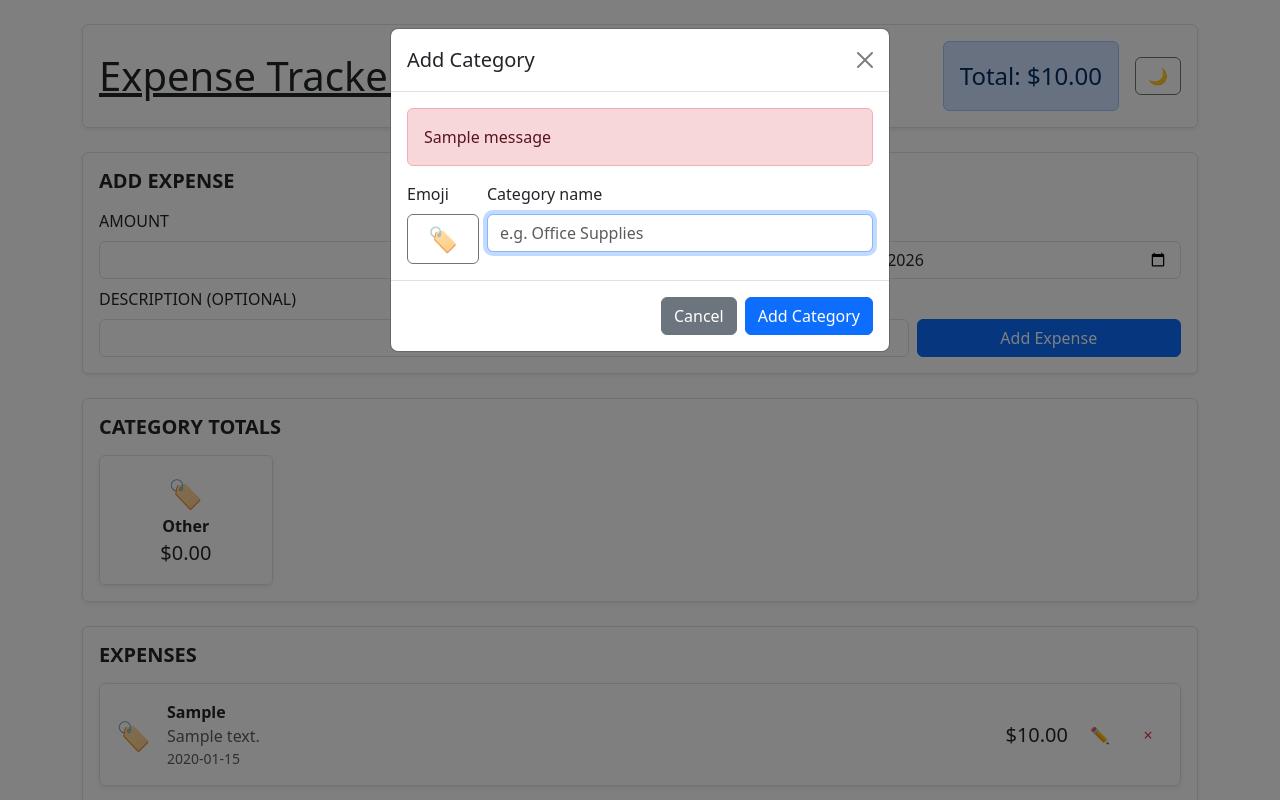
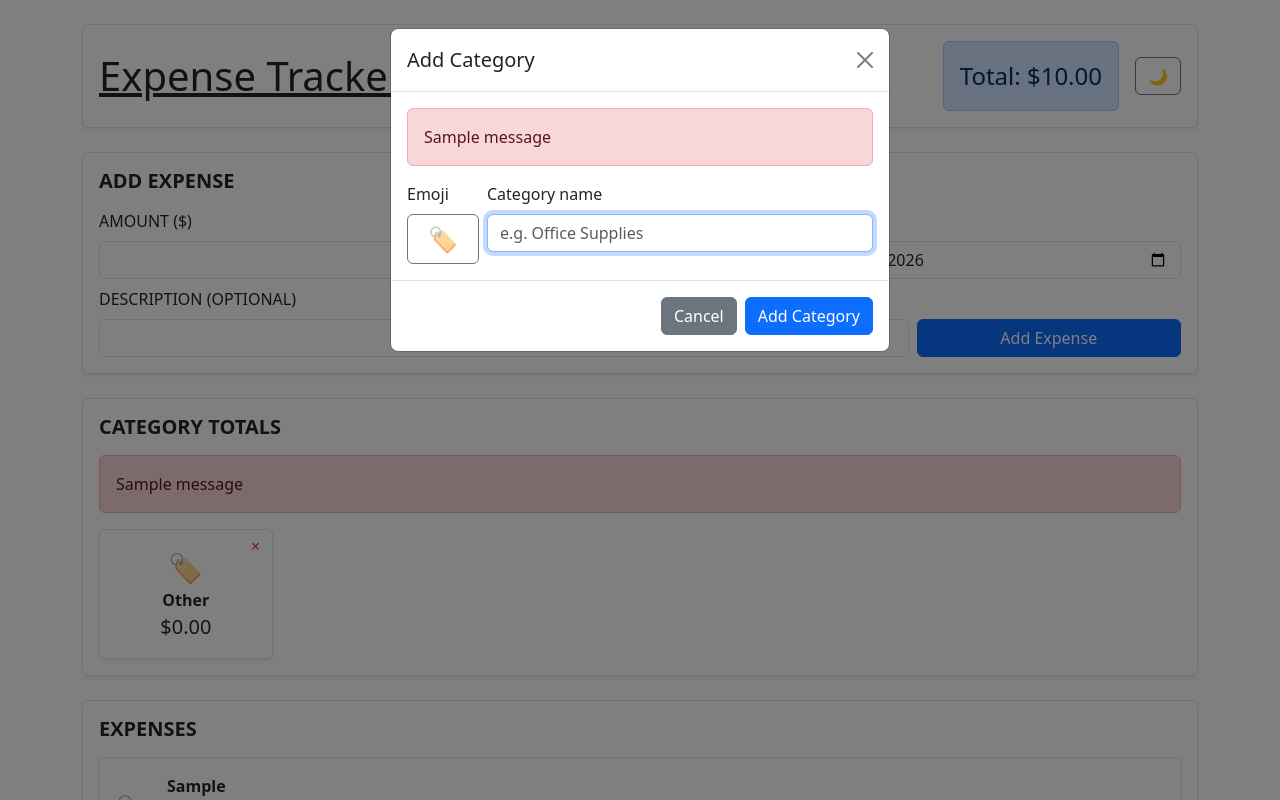
Before and after one commit to benweeks-dev/ExpenseTracker, a Flask app: page / in a window 1280 px wide. Run offline with Flask 3, Linux system fonts and the light colour scheme; tables that the repository leaves empty hold one stand-in row (values such as "Sample post"); one stand-in notice (Sample message) is shown; some libraries are stand-ins or nearby versions.

Commit message:
Added delete category

```diff
--- a/app.py
+++ b/app.py
@@ -46,7 +46,13 @@ def index():
     )
     category_totals = sorted(
         (
-            {"id": c.id, "name": c.name, "emoji": c.emoji, "total": category_sums.get(c.name, 0.0)}
+            {
+                "id": c.id,
+                "name": c.name,
+                "emoji": c.emoji,
+                "total": category_sums.get(c.name, 0.0),
+                "deletable": c.name not in category_sums,
+            }
             for c in categories
         ),
         key=lambda c: c["total"],
@@ -131,6 +137,20 @@ def update_category_emoji(category_id):
     return redirect(url_for("index"))
 
 
+@app.route("/categories/<int:category_id>/delete", methods=["POST"])
+def delete_category(category_id):
+    category = db.session.get(Category, category_id)
+    if category:
+        has_expenses = Expense.query.filter_by(category=category.name).first() is not None
+        if has_expenses:
+            flash("Cannot delete a category that has expenses.", "category_delete")
+        else:
+            db.session.delete(category)
+            db.session.commit()
+
+    return redirect(url_for("index"))
+
+
 @app.route("/expenses/<int:expense_id>/edit", methods=["POST"])
 def edit_expense(expense_id):
     expense = db.session.get(Expense, expense_id)
--- a/templates/index.html
+++ b/templates/index.html
@@ -8,7 +8,8 @@
 </head>
 <body>
 <div class="container mt-4">
-    {% set category_errors = get_flashed_messages() %}
+    {% set category_errors = get_flashed_messages(category_filter=["message"]) %}
+    {% set category_delete_errors = get_flashed_messages(category_filter=["category_delete"]) %}
 
     <div class="d-flex flex-wrap justify-content-between align-items-center mb-4 border rounded shadow-sm p-3 panel">
         <h1 class="mb-0"><u>Expense Tracker</u></h1>
@@ -23,7 +24,7 @@
         <form method="POST" action="{{ url_for('add_expense') }}">
             <div class="row g-2 mb-2">
                 <div class="col-sm-4">
-                    <label class="form-label text-uppercase">Amount</label>
+                    <label class="form-label text-uppercase">Amount ($)</label>
                     <input type="number" step="0.01" min="0.01" name="amount" class="form-control" required>
                 </div>
                 <div class="col-sm-4">
@@ -153,10 +154,18 @@
 
     <div class="border rounded shadow-sm p-3 mb-4 panel">
         <h2 class="h5 fw-bold text-uppercase mb-3">Category Totals</h2>
+        {% for message in category_delete_errors %}
+        <div class="alert alert-danger">{{ message }}</div>
+        {% endfor %}
         <div class="row g-2">
             {% for c in category_totals %}
             <div class="col-6 col-sm-4 col-md-3 col-lg-2">
-                <div class="border rounded shadow-sm p-3 text-center panel h-100">
+                <div class="border rounded shadow-sm p-3 text-center panel h-100 position-relative">
+                    {% if c.deletable %}
+                    <form method="POST" action="{{ url_for('delete_category', category_id=c.id) }}" onsubmit="return confirm('Delete category {{ c.name }}?');" class="position-absolute top-0 end-0">
+                        <button type="submit" class="btn delete-btn p-0" aria-label="Delete category {{ c.name }}">&times;</button>
+                    </form>
+                    {% endif %}
                     <button
                         type="button"
                         class="btn p-0 border-0 fs-3 edit-emoji-btn"
```
